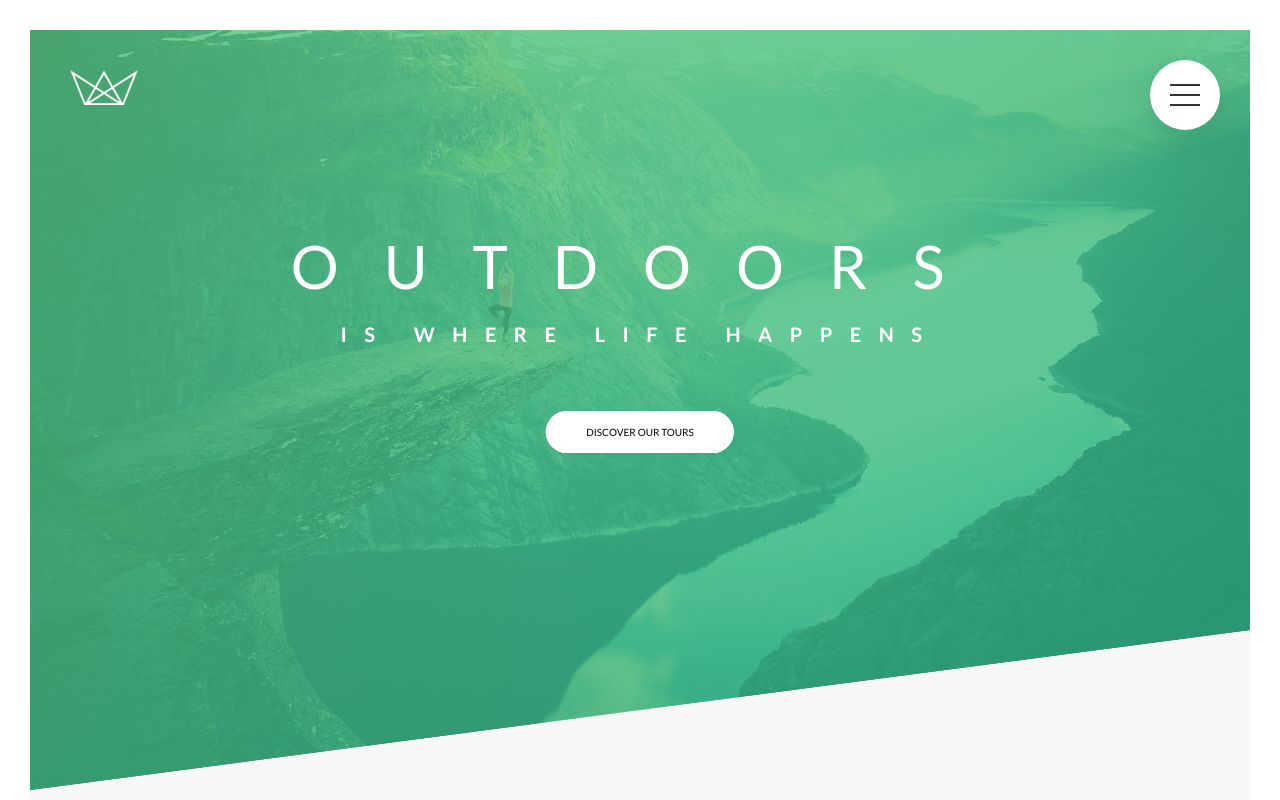
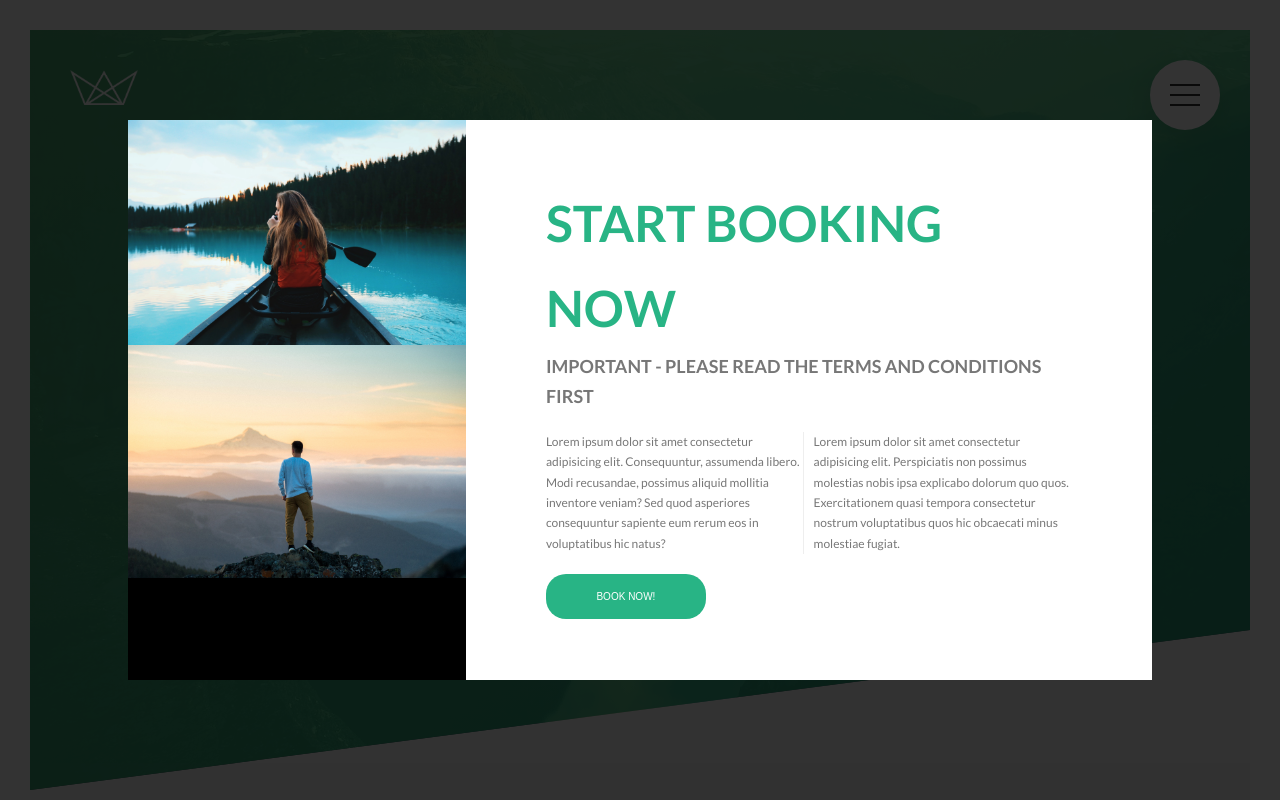
Before and after one commit to s-jez/Natours_Course, a website: page index.html in a window 1280 px wide. Shown: the top 800 px of the page. Drawn offline with Linux system fonts and the light colour scheme.

Commit message:
Add popup styling.

```diff
--- a/index.html
+++ b/index.html
@@ -425,6 +425,35 @@
         </div>
       </div>
     </footer>
+    <div class="popup">
+      <div class="popup__content">
+        <div class="popup__images">
+          <img src="/img/nat-8.jpg" alt="Girl in a boat" />
+          <img src="/img/nat-9.jpg" alt="Boy on the mountain" />
+        </div>
+        <div class="popup__section">
+          <div class="popup__text">
+            <h3 class="heading-tertiary">Start booking now</h3>
+            <span>IMPORTANT - PLEASE READ THE TERMS AND CONDITIONS FIRST</span>
+            <div class="popup__paragraphs">
+              <p>
+                Lorem ipsum dolor sit amet consectetur adipisicing elit.
+                Consequuntur, assumenda libero. Modi recusandae, possimus
+                aliquid mollitia inventore veniam? Sed quod asperiores
+                consequuntur sapiente eum rerum eos in voluptatibus hic natus?
+              </p>
+              <p>
+                Lorem ipsum dolor sit amet consectetur adipisicing elit.
+                Perspiciatis non possimus molestias nobis ipsa explicabo dolorum
+                quo quos. Exercitationem quasi tempora consectetur nostrum
+                voluptatibus quos hic obcaecati minus molestiae fugiat.
+              </p>
+            </div>
+          </div>
+          <button class="btn popup__button">BOOK NOW!</button>
+        </div>
+      </div>
+    </div>
     <!-- <div class="row">
       <div class="col-1-of-2">Col 1 of 2</div>
       <div class="col-1-of-2">Col 1 of 2</div>
--- /dev/null
+++ b/sass/components/_popup.scss
@@ -0,0 +1,68 @@
+.popup {
+  display: flex;
+  justify-content: center;
+  align-items: center;
+  position: fixed;
+  height: 100vh;
+  width: 100%;
+  top: 0;
+  left: 0;
+
+  background-color: rgba(0, 0, 0, .8);
+  z-index: 9999;
+  &__content {
+    display: flex;
+    width: 80%;
+    height: 70vh;
+    background-color: #fff;
+  }
+  &__images {
+    display: flex;
+    flex-direction: column;
+    width: 33%;
+    background-color: black;
+  }
+  &__section {
+    display: flex;
+    justify-content: center;
+    flex-direction: column;
+    width: 67%;
+    padding: 5rem;
+    margin: 0 3rem;
+    h3 {
+      font-size: 5rem;
+      color: $color-primary-dark;
+    }
+    span {
+      font-size: 1.8rem;
+      color: $color-grey-dark;
+      font-weight: 600;
+    }
+  }
+  &__paragraphs {
+    display: flex;
+    margin: 2rem 0;
+    font-size: 1.2rem;
+    p:first-child {
+      border-right: 1px solid #eee;
+      margin-right: 1rem;
+    }
+  }
+  &__button {
+    width: 16rem;
+    height: 4.5rem;
+    background-color: $color-primary-dark;
+    border-radius: 2rem;
+    font-size: 1rem;
+    color: white;;
+    border: none;
+    padding: 14px;
+    cursor: pointer;
+    transition: all .5s;
+    &:hover {
+      font-size: 1.25rem;
+      animation: btnUp 2s infinite;
+      overflow: hidden;
+    }
+  }
+}
--- a/sass/main.scss
+++ b/sass/main.scss
@@ -17,6 +17,7 @@
 @import "components/story";
 @import "components/bg-video";
 @import "components/form";
+@import "components/popup";
 @import "layout/header";
 @import "layout/grid";
 @import "layout/footer";
```
Also changed, not shown: css/main.css.
